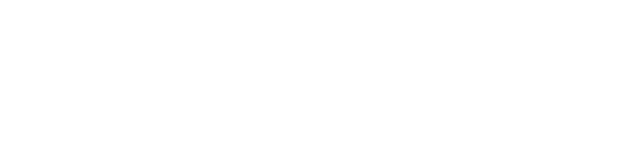
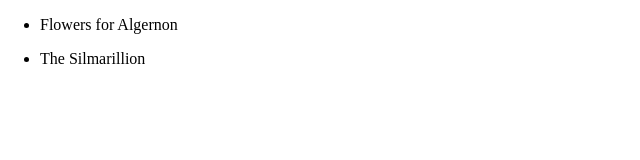
Before and after one commit to GClabaut/library, a plain HTML site: page index.html in a window 1280 px wide. Shown: the whole page, without its empty margins (0-640 px from the left). Drawn offline with Linux system fonts and the light colour scheme.

Commit message:
Created function to display myLibrary array on the page

```diff
--- a/index.html
+++ b/index.html
@@ -10,7 +10,7 @@
 </head>
 <body>
 
-  <div class="list"></div>
+  <div class="book-list"></div>
 
 </body>
 </html>
--- a/index.js
+++ b/index.js
@@ -15,3 +15,25 @@
 const book2 = new Book('The Silmarillion', 'John Ronald Reuel Tolkien', '365', 'true');
 addBookToLibrary(book1, book2);
 console.log(myLibrary);
+
+const list = document.querySelector('.book-list');
+
+const ul = document.createElement('ul');
+ul.setAttribute('class', 'list');
+
+function updateList () {
+  myLibrary.forEach((item) => {
+    const book = document.createElement('li');
+    book.setAttribute('class', 'book');
+
+    const name = document.createElement('p');
+    name.innerText = `${item.title}`;
+
+    book.append(name);
+
+    ul.append(book);
+    list.append(ul);
+  });
+};
+
+updateList();
```
